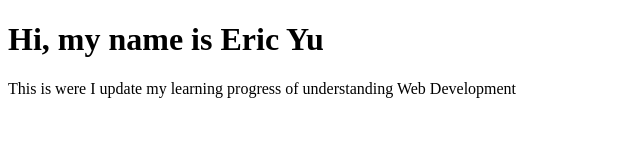
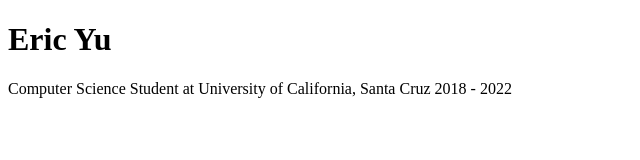
Before and after one commit to erlyu/erlyu.github.io, a plain HTML site: page index.html in a window 1280 px wide. Shown: the whole page, without its empty margins (0-640 px from the left). Drawn offline with Linux system fonts and the light colour scheme.

Commit message:
Update index.html

```diff
--- a/index.html
+++ b/index.html
@@ -1,11 +1,14 @@
 <!DOCTYPE html>
 <html lang="en" dir="ltr">
+
 <head>
   <meta charset="utf-8">
   <title>Eric's Projects</title>
 </head>
+
 <body>
-    <h1>Hi, my name is Eric Yu</h1>
-    <p>This is were I update my learning progress of understanding Web Development</p>
+  <h1>Eric Yu</h1>
+  <p>Computer Science Student at University of California, Santa Cruz 2018 - 2022</p>
 </body>
+
 </html>
```
Lines whose indentation alone changed are shown as unchanged.
